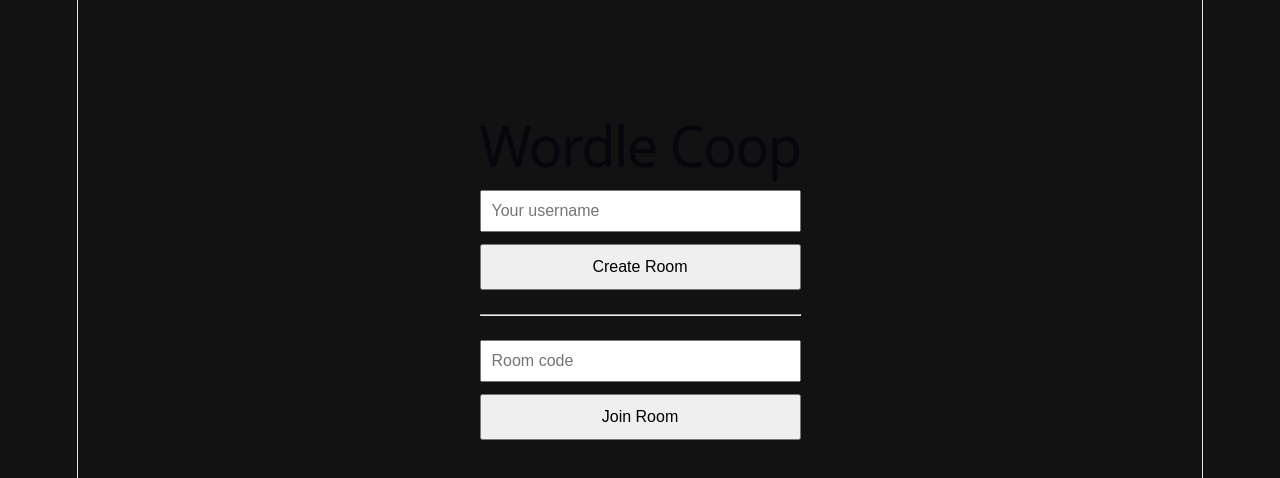
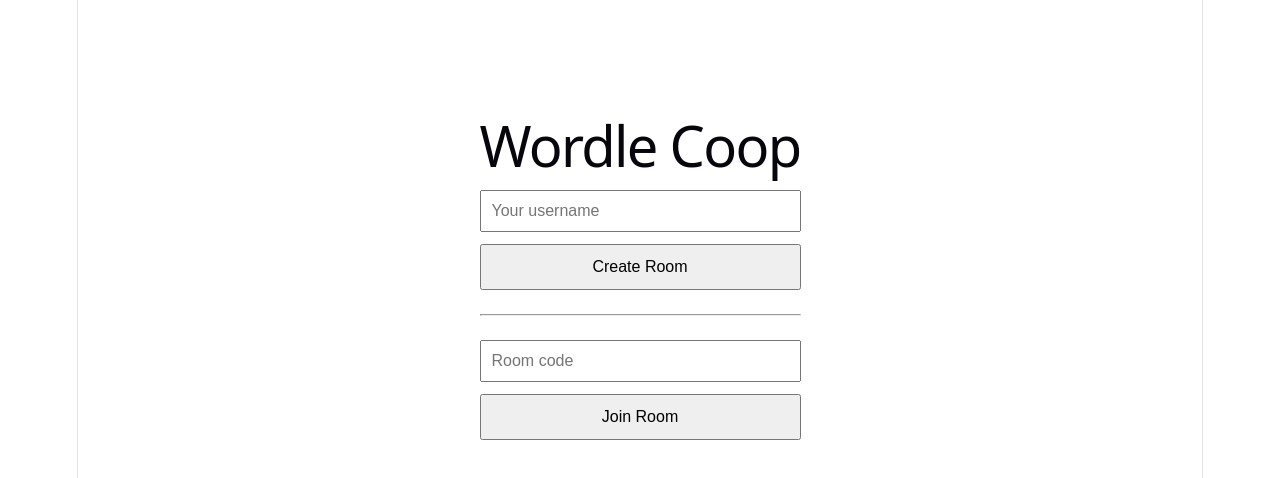
Before and after one commit to mohamedaminefezzani/wordle-coop, a React (Vite) app in the folder client/: page / in a window 1280 px wide. Shown: the top 478 px of the page. Built offline with nearby package versions, Linux system fonts and the light colour scheme; no server answers.

Commit message:
removed black bg for now

```diff
--- a/client/src/index.css
+++ b/client/src/index.css
@@ -51,7 +51,6 @@
 }
 
 body {
-  background: #121213;
   margin: 0;
   padding: 0;
 }
```
